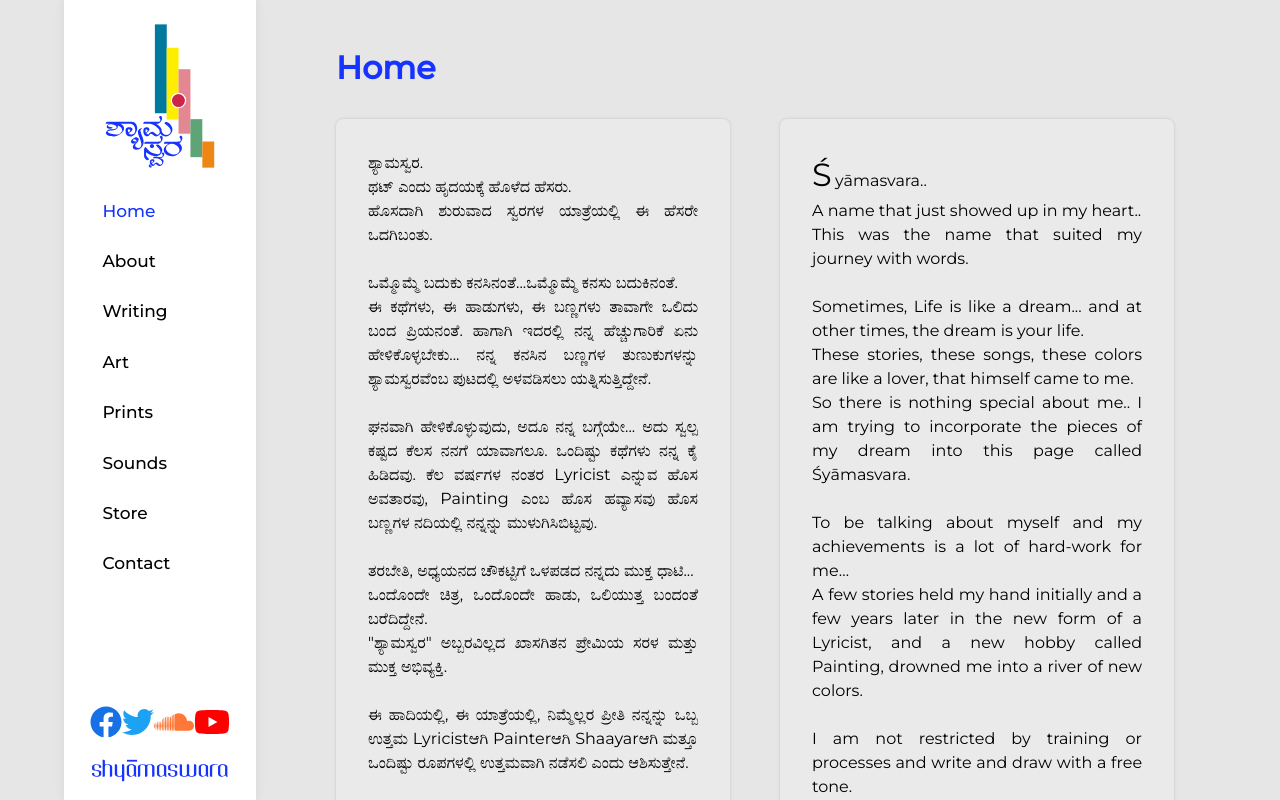
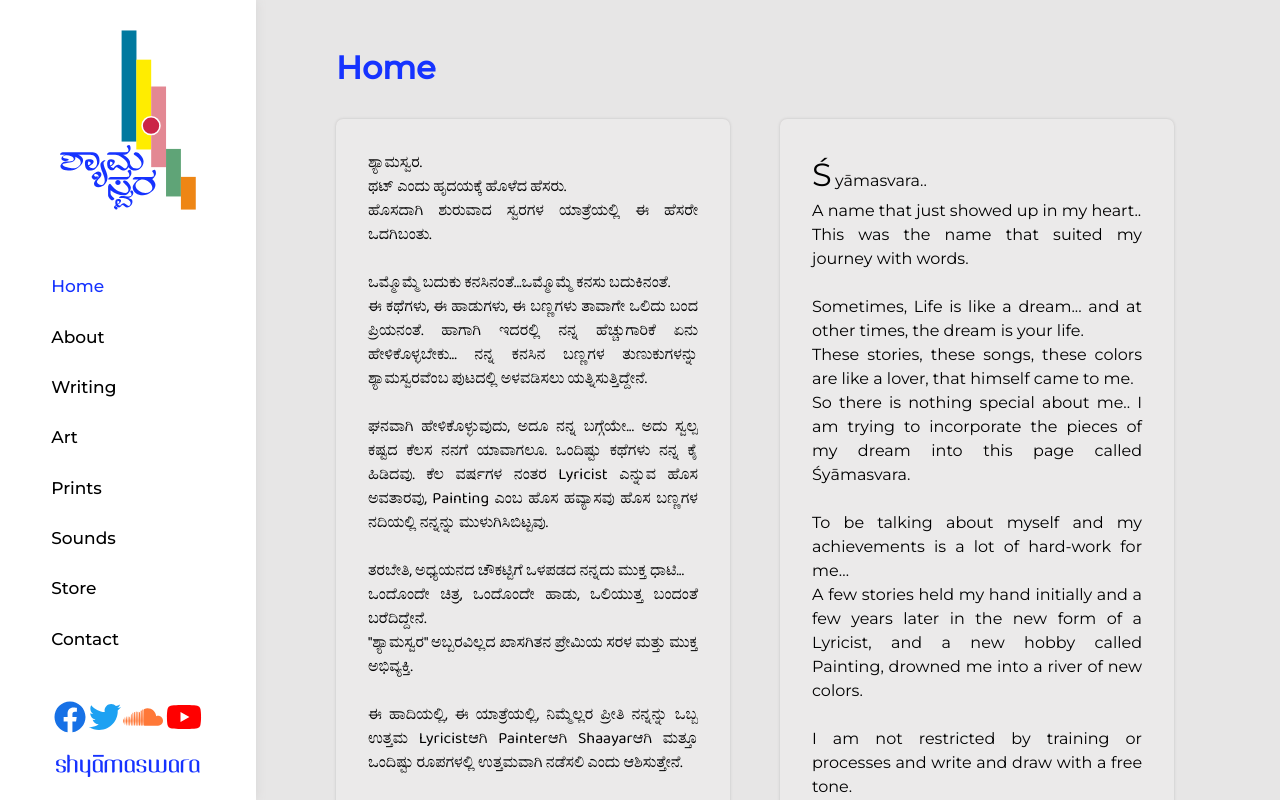
Before and after one commit to ignaciomartind/shyamaswara, a React (Create React App) app: page / in a window 1280 px wide. Shown: the top 800 px of the page. Built offline with nearby package versions, Linux system fonts and the light colour scheme.

Commit message:
fixed menu collision

```diff
--- a/src/components/HomeKannada.js
+++ b/src/components/HomeKannada.js
@@ -2,7 +2,7 @@ import React from 'react'
 
 function HomeKannada(){
 
-    return<div className="home-text">
+    return<div className="home-text home-kannada">
         <p>ಶ್ಯಾಮಸ್ವರ.<br/>
         ಥಟ್ ಎಂದು ಹೃದಯಕ್ಕೆ ಹೊಳೆದ ಹೆಸರು.<br></br>
         ಹೊಸದಾಗಿ ಶುರುವಾದ ಸ್ವರಗಳ ಯಾತ್ರೆಯಲ್ಲಿ ಈ ಹೆಸರೇ ಒದಗಿಬಂತು.<br></br>
--- a/src/components/styles/home.css
+++ b/src/components/styles/home.css
@@ -1,3 +1,4 @@
+@import url('https://fonts.googleapis.com/css2?family=Baloo+2:wght@400;500;600&display=swap');
 .home{
     padding: 3rem 5rem;
     width: 85%;
@@ -53,7 +54,9 @@ option{
     color: white;
     box-shadow: 0px 0px 10px rgb(153, 153, 153);
 }
-
+.home-kannada p{
+    font-family: 'Baloo 2', cursive;
+}
 @keyframes textAppear{
     0%{
         opacity: 0;
--- a/src/components/styles/menu.css
+++ b/src/components/styles/menu.css
@@ -18,7 +18,7 @@
     max-height: 30%;
 }
 .menu-nav{
-    margin-top: -7rem;
+    /* margin-top: -7rem; */
     padding: 0rem;
     width: 100%;
 }
@@ -67,7 +67,7 @@
     display: none;
 
 }
-@media (max-width: 1024px){
+@media (max-width: 1440px){
     .menu{
         left: 0
     }
```
